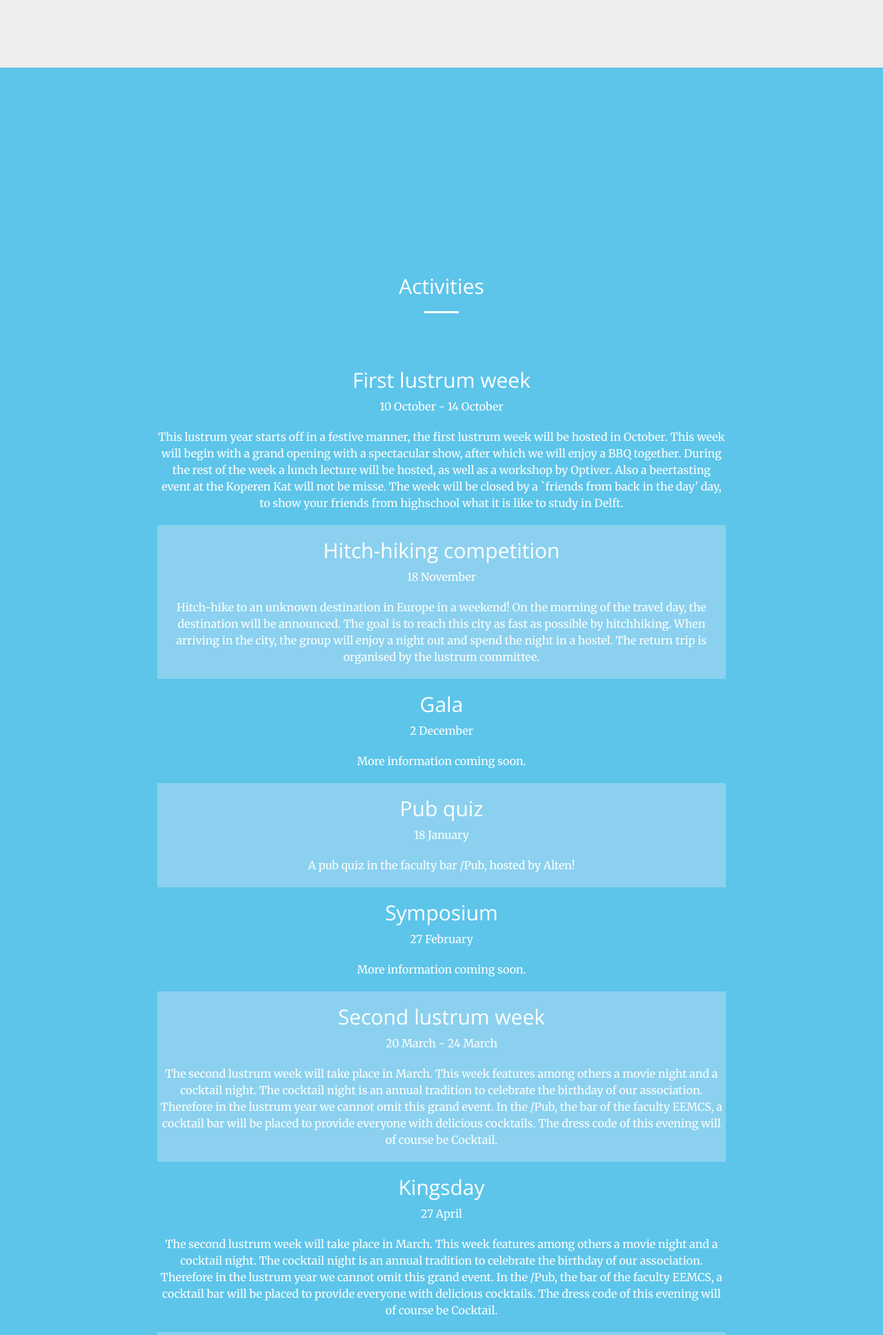
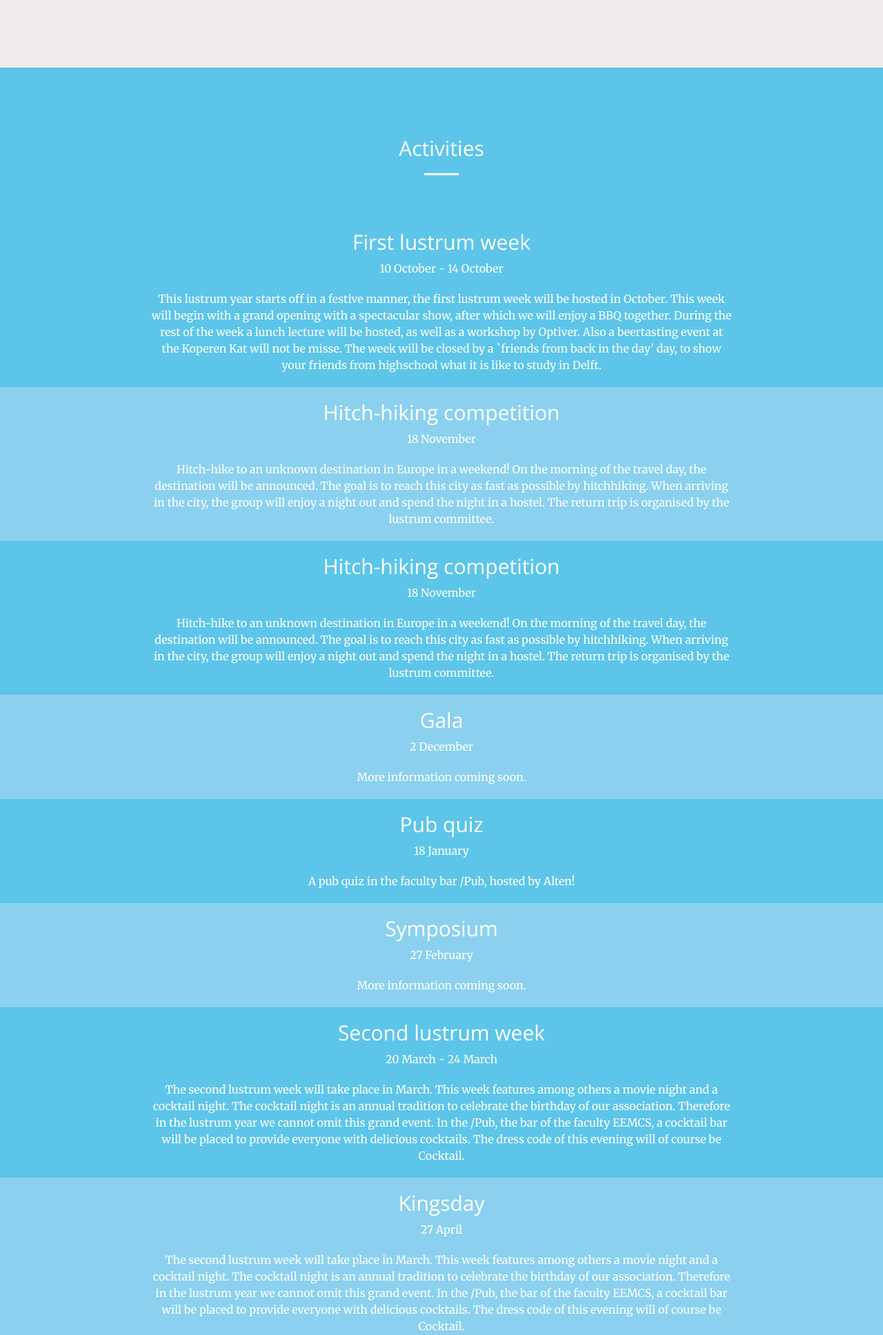
Before and after one commit to WISVCH/lucie-60-website, a PHP site: page / in a window 1280 px wide. Shown: the part 1870-3805 px from the top of the page at 69% size. Run offline with PHP 8.4, Linux system fonts and the light colour scheme.

Commit message:
added all activities

```diff
--- a/css/creative.css
+++ b/css/creative.css
@@ -531,7 +531,12 @@ img.brand {
     float: none;
 }
 
-.activity:nth-child(even) {
+.no-padding {
+    padding-right: 0px;
+    padding-left: 0px;
+}
+
+.activity-feed .row:nth-child(even) {
     background-color: #8bd1ef;
     /*border: 2px solid;
     border-color: #f39200;*/
--- a/index.html
+++ b/index.html
@@ -133,40 +133,31 @@
                 <div class="col-lg-8 col-lg-offset-2 text-center">
                     <h2 class="section-heading">Partners</h2>
                     <hr>
-                    <img src="img/Sponsor logos/Optiver_Logo.svg.png">
                 </div>
             </div> -->
         </div>
     </section>
 
     <section class="bg-secondary" id="activities">
-    	<div class="container-fluid">
-    		<div class="row activity"></div>
-    	</div>
-    </section>
-
-    <section class="bg-secondary" id="activities2">
-        <div class="container-fluid">
+    	<div class="container-fluid no-padding">
     		<div class="row">
-                <div class="col-lg-8 col-lg-offset-2 text-center">
+    			<div class="col-lg-12 text-center">
                     <div class="text-center">
                         <h2 class="section-heading">Activities</h2>
                         <hr class="light">
                     </div>
 
-
                     <div class="activity-feed">
-                    	<div class="activity">
-                    	<!-- For links, just wrap whole div in a tag, valid html since html5 -->
-	                    	<div class="activity-description vcenter">
+                    	<div class="row">
+                    		<div class="col-lg-8 col-lg-offset-2">
                     			<h2 class="activity-title">First lustrum week</h2>
 	                    		<p class="activity-date">10 October - 14 October</p>
-	                    		<p class="activity-detail">This lustrum year starts off in a festive manner, the first lustrum week will be hosted in October. This week will begin with a grand opening with a spectacular show, after which we will enjoy a BBQ together. During the rest of the week a lunch lecture will be hosted, as well as a workshop by Optiver. Also a beertasting event at the Koperen Kat will not be misse. The week will be closed by a `friends from back in the day' day, to show your friends from highschool what it is like to study in Delft. </p>
+	                    		<p class="activity-description">This lustrum year starts off in a festive manner, the first lustrum week will be hosted in October. This week will begin with a grand opening with a spectacular show, after which we will enjoy a BBQ together. During the rest of the week a lunch lecture will be hosted, as well as a workshop by Optiver. Also a beertasting event at the Koperen Kat will not be misse. The week will be closed by a `friends from back in the day' day, to show your friends from highschool what it is like to study in Delft. </p>
                     		</div>
                     	</div>
 
-                    	<div class="activity">
-	                    	<div class="activity-description vcenter">
+                    	<div class="row">
+                    		<div class="col-lg-8 col-lg-offset-2">
                     			<h2 class="activity-title">Hitch-hiking competition</h2>
 	                    		<p class="activity-date">18 November</p>
 	                    		<p class="activity-detail">Hitch-hike to an unknown destination in Europe in a weekend!
@@ -174,70 +165,78 @@
                     		</div>
                     	</div>
 
-                    	<div class="activity">
-	                    	<div class="activity-description vcenter">
+                    	<div class="row">
+                    		<div class="col-lg-8 col-lg-offset-2">
+                    			<h2 class="activity-title">Hitch-hiking competition</h2>
+	                    		<p class="activity-date">18 November</p>
+	                    		<p class="activity-detail">Hitch-hike to an unknown destination in Europe in a weekend!
+	                    		On the morning of the travel day, the destination will be announced. The goal is to reach this city as fast as possible by hitchhiking. When arriving in the city, the group will enjoy a night out and spend the night in a hostel. The return trip is organised by the lustrum committee.</p>
+                    		</div>
+                    	</div>
+
+                    	<div class="row">
+                    		<div class="col-lg-8 col-lg-offset-2">
                     			<h2 class="activity-title">Gala</h2>
 	                    		<p class="activity-date">2 December</p>
 	                    		<p class="activity-detail">More information coming soon.</p>
 	                    	</div>
                     	</div>
 
-                    	<div class="activity">
-	                    	<div class="activity-description vcenter">
+                    	<div class="row">
+                    		<div class="col-lg-8 col-lg-offset-2">
                     			<h2 class="activity-title">Pub quiz</h2>
 	                    		<p class="activity-date">18 January</p>
 	                    		<p class="activity-detail">A pub quiz in the faculty bar /Pub, hosted by Alten!</p>
 	                    	</div>
                     	</div>
 
-                    	<div class="activity">
-	                    	<div class="activity-description vcenter">
+                    	<div class="row">
+                    		<div class="col-lg-8 col-lg-offset-2">
                     			<h2 class="activity-title">Symposium</h2>
 	                    		<p class="activity-date">27 February</p>
 	                    		<p class="activity-detail">More information coming soon.</p>
 	                    	</div>
                     	</div>
 
-                    	<div class="activity">
-	                    	<div class="activity-description vcenter">
+                    	<div class="row">
+                    		<div class="col-lg-8 col-lg-offset-2">
                     			<h2 class="activity-title">Second lustrum week</h2>
 	                    		<p class="activity-date">20 March - 24 March</p>
 	                    		<p class="activity-detail">The second lustrum week will take place in March. This week features among others a movie night and a cocktail night. The cocktail night is an annual tradition to celebrate the birthday of our association. Therefore in the lustrum year we cannot omit this grand event. In the /Pub, the bar of the faculty EEMCS, a cocktail bar will be placed to provide everyone with delicious cocktails. The dress code of this evening will of course be Cocktail.</p>
 	                    	</div>
                     	</div>
 
-                    	<div class="activity">
-	                    	<div class="activity-description vcenter">
+                    	<div class="row">
+                    		<div class="col-lg-8 col-lg-offset-2">
                     			<h2 class="activity-title">Kingsday</h2>
 	                    		<p class="activity-date">27 April</p>
 	                    		<p class="activity-detail">The second lustrum week will take place in March. This week features among others a movie night and a cocktail night. The cocktail night is an annual tradition to celebrate the birthday of our association. Therefore in the lustrum year we cannot omit this grand event. In the /Pub, the bar of the faculty EEMCS, a cocktail bar will be placed to provide everyone with delicious cocktails. The dress code of this evening will of course be Cocktail.</p>
 	                    	</div>
                     	</div>
 
-                    	<div class="activity">
-	                    	<div class="activity-description vcenter">
+                    	<div class="row">
+                    		<div class="col-lg-8 col-lg-offset-2">
                     			<h2 class="activity-title">Hackathon</h2>
 	                    		<p class="activity-date">12 May - 13 May</p>
 	                    		<p class="activity-detail">More information coming soon.</p>
 	                    	</div>
                     	</div>
 
-                    	<div class="activity">
-	                    	<div class="activity-description vcenter">
+                    	<div class="row">
+                    		<div class="col-lg-8 col-lg-offset-2">
                     			<h2 class="activity-title">Eindfeest</h2>
-	                    		<p class="activity-date">2 juni</p>
+	                    		<p class="activity-date">2 June</p>
 	                    		<p class="activity-detail">More information coming soon.</p>
 	                    	</div>
                     	</div>
 
-                    	<div class="activity">
-	                    	<div class="activity-description vcenter">
+                    	<div class="row">
+                    		<div class="col-lg-8 col-lg-offset-2">
                     			<h2 class="activity-title">Buitendag</h2>
-	                    		<p class="activity-date">23 juni</p>
+	                    		<p class="activity-date">23 June</p>
 	                    		<p class="activity-detail">More information coming soon.</p>
 	                    	</div>
                     	</div>
-
                     </div>
                 </div>
     		</div>
```
Lines whose indentation alone changed are shown as unchanged.
